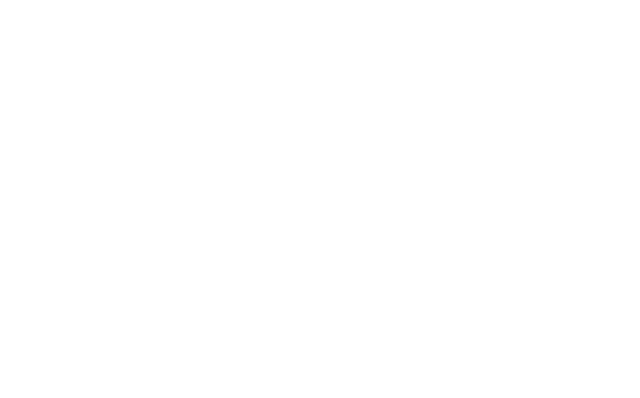
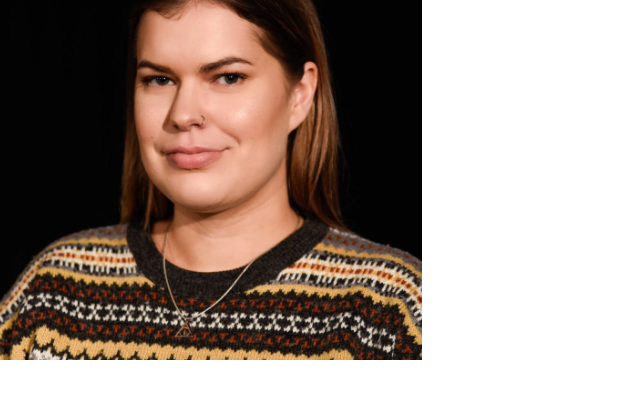
Before and after one commit to EbbaGronvall/Resume, a plain HTML site: page index.html in a window 1280 px wide. Shown: the whole page, without its empty margins (0-640 px from the left). Drawn offline with nearby package versions, Linux system fonts and the light colour scheme.

Commit message:
Add profile picture

```diff
--- a/assets/css/style.css
+++ b/assets/css/style.css
@@ -0,0 +1,16 @@
+@import url('https://fonts.googleapis.com/css?family=Roboto:100,200,300,400,500,600,700|Exo:100,200,300,400,500,600,700');
+
+header {
+    margin: 0;
+}
+
+.logo {
+    background: url("../images/profilbild.webp");
+    background-position: center;
+    background-repeat: no-repeat;
+    background-size: cover;
+    min-height: 360px;
+    transition: all .5s ease-in-out;
+    -moz-transition: all .5s ease-in-out;
+    -webkit-transition: all .5s ease-in-out;
+}
--- a/index.html
+++ b/index.html
@@ -15,18 +15,21 @@
       integrity="sha384-BY+fdrpOd3gfeRvTSMT+VUZmA728cfF9Z2G42xpaRkUGu2i3DyzpTURDo5A6CaLK"
       crossorigin="anonymous"
     />
-
+    <link rel="stylesheet" href="assets/css/style.css" type="text/css">
     <title>Ebba</title>
   </head>
   <body>
     <header>
+        <div class="row">
+            <a href="index.html" class="col-md-4 logo">
 
+            </a>
+            <div class="col-md-8">
+
+            </div>
+        </div>
     </header>
-    <section>
-
-    </section>
-<footer>
-
-</footer>
-</body>
+    <section></section>
+    <footer></footer>
+  </body>
 </html>
```
Also changed, not shown: assets/images/profilbild.webp (added).
